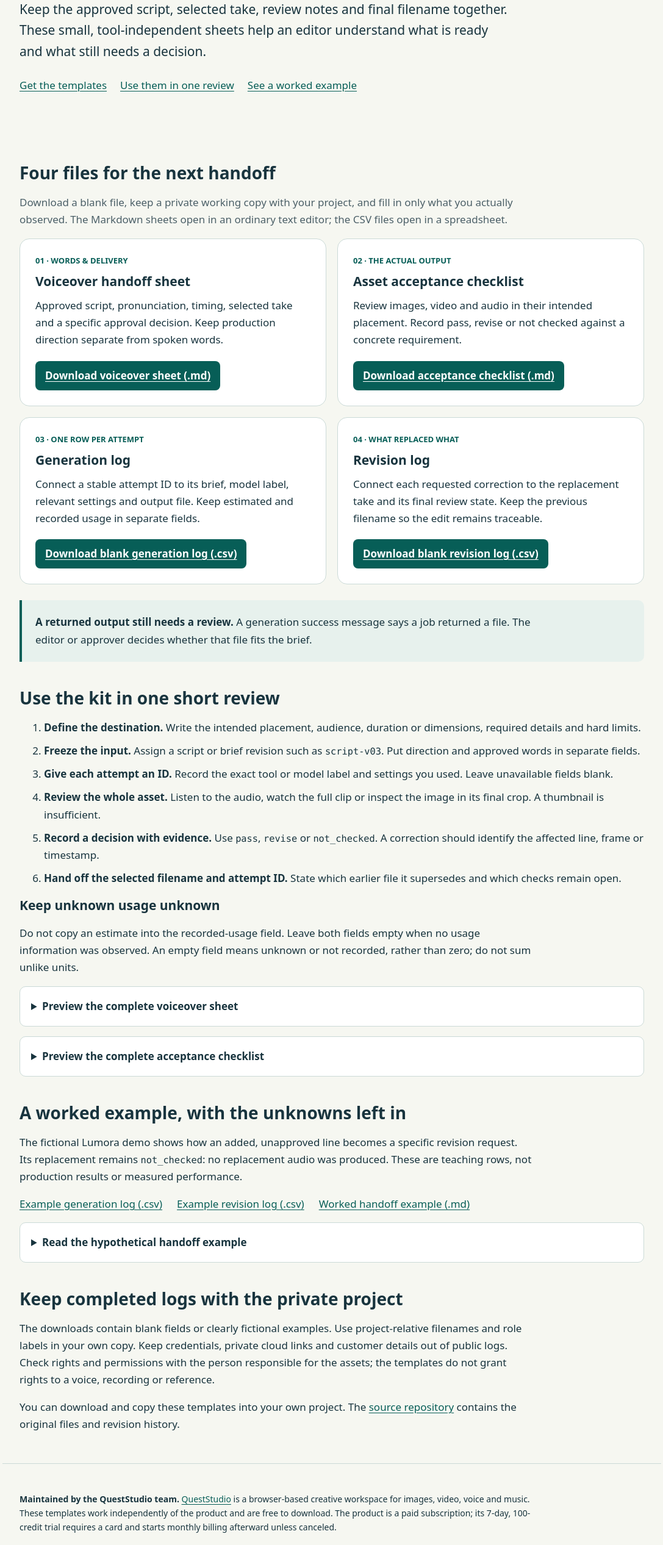
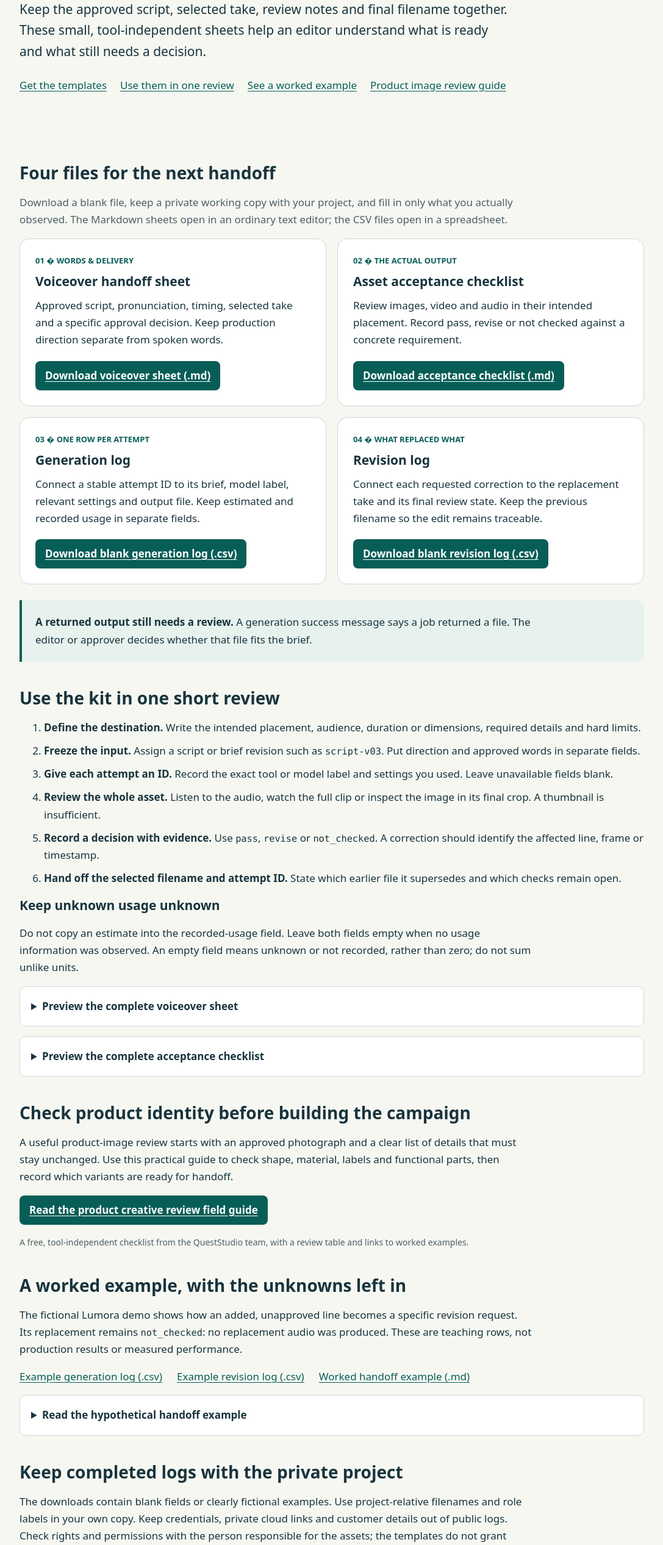
Before and after one commit to SilentStorm290/queststudio-creative-handoff-kit, a plain HTML site: page index.html in a window 1280 px wide. Shown: the part 267-2800 px from the top of the page at 61% size, without its empty margins (96-1183 px from the left). Drawn offline with Linux system fonts and the light colour scheme.

Commit message:
docs: link the product review guide from the handoff kit

```diff
--- a/index.html
+++ b/index.html
@@ -1,6 +1,6 @@
 <!doctype html>
 <html lang="en"><head><meta charset="utf-8"><meta name="viewport" content="width=device-width,initial-scale=1">
-<title>Creative Handoff Kit · Free production templates</title>
+<title>Creative Handoff Kit � Free production templates</title>
 <meta name="description" content="Download free voiceover handoff sheets, asset acceptance checks and CSV logs. Keep scripts, takes, revisions and final decisions together.">
 <link rel="canonical" href="https://silentstorm290.github.io/queststudio-creative-handoff-kit/">
 <meta name="robots" content="index, follow"><meta name="color-scheme" content="light">
@@ -10,13 +10,13 @@
 </style>
 <script type="application/ld+json">{"@context": "https://schema.org", "@type": "CollectionPage", "name": "Creative Handoff Kit", "description": "Free voiceover handoff sheets, asset acceptance checks and CSV logs for editors and creative teams.", "url": "https://silentstorm290.github.io/queststudio-creative-handoff-kit/", "isAccessibleForFree": true, "inLanguage": "en", "about": ["Creative production", "Voiceover handoff", "Asset acceptance review"]}</script></head>
 <body><a class="skip" href="#main">Skip to the templates</a>
-<header><div class="eyebrow">Free production templates · No account needed</div><h1>A clear handoff starts before the final export.</h1><p class="intro">Keep the approved script, selected take, review notes and final filename together. These small, tool-independent sheets help an editor understand what is ready and what still needs a decision.</p><nav aria-label="On this page"><a href="#templates">Get the templates</a><a href="#workflow">Use them in one review</a><a href="#examples">See a worked example</a></nav></header>
+<header><div class="eyebrow">Free production templates � No account needed</div><h1>A clear handoff starts before the final export.</h1><p class="intro">Keep the approved script, selected take, review notes and final filename together. These small, tool-independent sheets help an editor understand what is ready and what still needs a decision.</p><nav aria-label="On this page"><a href="#templates">Get the templates</a><a href="#workflow">Use them in one review</a><a href="#examples">See a worked example</a><a href="product-creative-review.html">Product image review guide</a></nav></header>
 <main id="main" tabindex="-1"><section id="templates" aria-labelledby="templates-title"><h2 id="templates-title">Four files for the next handoff</h2><p class="muted">Download a blank file, keep a private working copy with your project, and fill in only what you actually observed. The Markdown sheets open in an ordinary text editor; the CSV files open in a spreadsheet.</p>
 <div class="cards">
-<article class="card"><div class="number">01 · WORDS &amp; DELIVERY</div><h3>Voiceover handoff sheet</h3><p>Approved script, pronunciation, timing, selected take and a specific approval decision. Keep production direction separate from spoken words.</p><a class="download" href="templates/voiceover-handoff.md" download>Download voiceover sheet (.md)</a></article>
-<article class="card"><div class="number">02 · THE ACTUAL OUTPUT</div><h3>Asset acceptance checklist</h3><p>Review images, video and audio in their intended placement. Record pass, revise or not checked against a concrete requirement.</p><a class="download" href="templates/asset-acceptance-checklist.md" download>Download acceptance checklist (.md)</a></article>
-<article class="card"><div class="number">03 · ONE ROW PER ATTEMPT</div><h3>Generation log</h3><p>Connect a stable attempt ID to its brief, model label, relevant settings and output file. Keep estimated and recorded usage in separate fields.</p><a class="download" href="templates/generation-log.csv" download>Download blank generation log (.csv)</a></article>
-<article class="card"><div class="number">04 · WHAT REPLACED WHAT</div><h3>Revision log</h3><p>Connect each requested correction to the replacement take and its final review state. Keep the previous filename so the edit remains traceable.</p><a class="download" href="templates/revision-log.csv" download>Download blank revision log (.csv)</a></article>
+<article class="card"><div class="number">01 � WORDS &amp; DELIVERY</div><h3>Voiceover handoff sheet</h3><p>Approved script, pronunciation, timing, selected take and a specific approval decision. Keep production direction separate from spoken words.</p><a class="download" href="templates/voiceover-handoff.md" download>Download voiceover sheet (.md)</a></article>
+<article class="card"><div class="number">02 � THE ACTUAL OUTPUT</div><h3>Asset acceptance checklist</h3><p>Review images, video and audio in their intended placement. Record pass, revise or not checked against a concrete requirement.</p><a class="download" href="templates/asset-acceptance-checklist.md" download>Download acceptance checklist (.md)</a></article>
+<article class="card"><div class="number">03 � ONE ROW PER ATTEMPT</div><h3>Generation log</h3><p>Connect a stable attempt ID to its brief, model label, relevant settings and output file. Keep estimated and recorded usage in separate fields.</p><a class="download" href="templates/generation-log.csv" download>Download blank generation log (.csv)</a></article>
+<article class="card"><div class="number">04 � WHAT REPLACED WHAT</div><h3>Revision log</h3><p>Connect each requested correction to the replacement take and its final review state. Keep the previous filename so the edit remains traceable.</p><a class="download" href="templates/revision-log.csv" download>Download blank revision log (.csv)</a></article>
 </div><div class="note"><p><strong>A returned output still needs a review.</strong> A generation success message says a job returned a file. The editor or approver decides whether that file fits the brief.</p></div></section>
 <section id="workflow" aria-labelledby="workflow-title"><h2 id="workflow-title">Use the kit in one short review</h2><ol><li><strong>Define the destination.</strong> Write the intended placement, audience, duration or dimensions, required details and hard limits.</li><li><strong>Freeze the input.</strong> Assign a script or brief revision such as <code>script-v03</code>. Put direction and approved words in separate fields.</li><li><strong>Give each attempt an ID.</strong> Record the exact tool or model label and settings you used. Leave unavailable fields blank.</li><li><strong>Review the whole asset.</strong> Listen to the audio, watch the full clip or inspect the image in its final crop. A thumbnail is insufficient.</li><li><strong>Record a decision with evidence.</strong> Use <code>pass</code>, <code>revise</code> or <code>not_checked</code>. A correction should identify the affected line, frame or timestamp.</li><li><strong>Hand off the selected filename and attempt ID.</strong> State which earlier file it supersedes and which checks remain open.</li></ol>
 <h3>Keep unknown usage unknown</h3><p>Do not copy an estimate into the recorded-usage field. Leave both fields empty when no usage information was observed. An empty field means unknown or not recorded, rather than zero; do not sum unlike units.</p>
@@ -138,7 +138,8 @@ Decision: [approve / revise / reject / not reviewed]
 Next action: [specific instruction]
 Supersedes: [prior attempt ID or none]
 </pre></details>
-</section><section id="examples" aria-labelledby="examples-title"><h2 id="examples-title">A worked example, with the unknowns left in</h2><p>The fictional Lumora demo shows how an added, unapproved line becomes a specific revision request. Its replacement remains <code>not_checked</code>: no replacement audio was produced. These are teaching rows, not production results or measured performance.</p><div class="examples"><a href="examples/generation-log.csv" download>Example generation log (.csv)</a><a href="examples/revision-log.csv" download>Example revision log (.csv)</a><a href="examples/hypothetical-product-demo.md" download>Worked handoff example (.md)</a></div>
+</section><section id="product-review" aria-labelledby="product-review-title"><h2 id="product-review-title">Check product identity before building the campaign</h2><p>A useful product-image review starts with an approved photograph and a clear list of details that must stay unchanged. Use this practical guide to check shape, material, labels and functional parts, then record which variants are ready for handoff.</p><p><a class="download" href="product-creative-review.html">Read the product creative review field guide</a></p><p class="muted small">A free, tool-independent checklist from the QuestStudio team, with a review table and links to worked examples.</p></section>
+<section id="examples" aria-labelledby="examples-title"><h2 id="examples-title">A worked example, with the unknowns left in</h2><p>The fictional Lumora demo shows how an added, unapproved line becomes a specific revision request. Its replacement remains <code>not_checked</code>: no replacement audio was produced. These are teaching rows, not production results or measured performance.</p><div class="examples"><a href="examples/generation-log.csv" download>Example generation log (.csv)</a><a href="examples/revision-log.csv" download>Example revision log (.csv)</a><a href="examples/hypothetical-product-demo.md" download>Worked handoff example (.md)</a></div>
 <details><summary>Read the hypothetical handoff example</summary><pre># Hypothetical product-demo handoff
 
 This is a fictional planning example. Lumora, the script, file names and review results are invented for teaching. No model was run, no audio was produced, and the rows are not measured performance or a customer case study.
@@ -149,11 +150,11 @@ This is a fictional planning example. Lumora, the script, file names and review
 - Placement: a short product-demo scene
 - Audience: a first-time viewer learning where to save a draft
 - Language and locale: English, US pronunciation
-- Target: 10–15 seconds; hard maximum 15 seconds
+- Target: 10�15 seconds; hard maximum 15 seconds
 - Script revision: `script-v02`
-- Approved words: “Open the workspace, choose your draft, and save a version before you make changes.”
-- Production direction: a short pause after “workspace”; no extra introductory sentence
-- Product pronunciation if used elsewhere: “loo-MOR-ah,” stress on the middle syllable
+- Approved words: �Open the workspace, choose your draft, and save a version before you make changes.�
+- Production direction: a short pause after �workspace�; no extra introductory sentence
+- Product pronunciation if used elsewhere: �loo-MOR-ah,� stress on the middle syllable
 
 ## Illustrative revision
 
@@ -168,4 +169,4 @@ Not reviewed. In a real project, listen to the entire replacement take, check th
 See [generation-log.csv](generation-log.csv) and [revision-log.csv](revision-log.csv) for matching IDs.
 </pre></details>
 </section><section aria-labelledby="scope-title"><h2 id="scope-title">Keep completed logs with the private project</h2><p>The downloads contain blank fields or clearly fictional examples. Use project-relative filenames and role labels in your own copy. Keep credentials, private cloud links and customer details out of public logs. Check rights and permissions with the person responsible for the assets; the templates do not grant rights to a voice, recording or reference.</p><p>You can download and copy these templates into your own project. The <a href="https://github.com/SilentStorm290/queststudio-creative-handoff-kit">source repository</a> contains the original files and revision history.</p></section></main>
-<footer><p><strong>Maintained by the QuestStudio team.</strong> <a href="https://queststudio.io/">QuestStudio</a> is a browser-based creative workspace for images, video, voice and music. These templates work independently of the product and are free to download. The product is a paid subscription; its 7-day, 100-credit trial requires a card and starts monthly billing afterward unless canceled.</p><p class="muted">Creative Handoff Kit · Public templates and fictional examples · No account, installation or API key needed</p></footer></body></html>
+<footer><p><strong>Maintained by the QuestStudio team.</strong> <a href="https://queststudio.io/">QuestStudio</a> is a browser-based creative workspace for images, video, voice and music. These templates work independently of the product and are free to download. The product is a paid subscription; its 7-day, 100-credit trial requires a card and starts monthly billing afterward unless canceled.</p><p class="muted">Creative Handoff Kit � Public templates and fictional examples � No account, installation or API key needed</p></footer></body></html>
```
